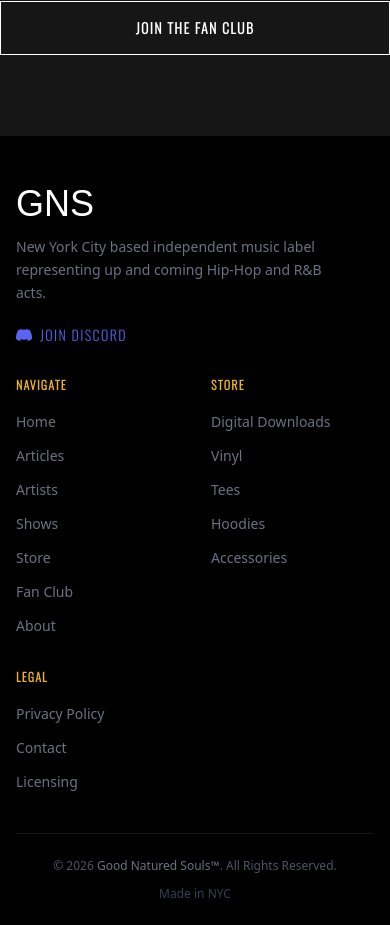
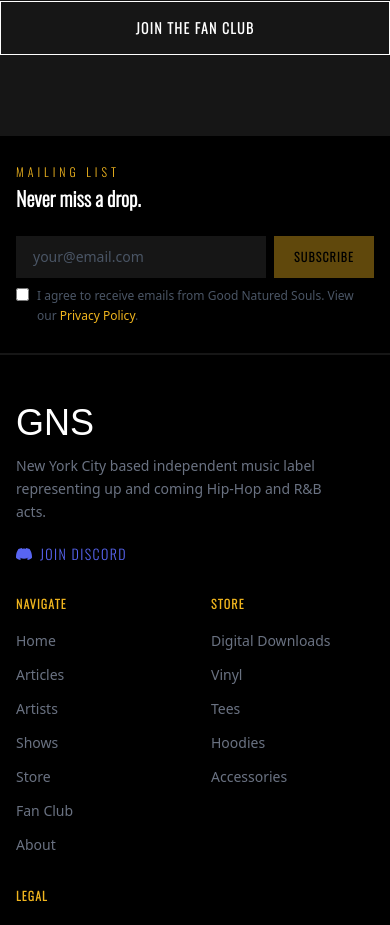
Before and after one commit to EclecticCodes/good-natured-souls-main, a Next.js app: page /about in a window 390 px wide. Shown: the part 6320-7245 px from the top of the page. Built offline with nearby package versions, Linux system fonts and the light colour scheme; no server answers; a web font is replaced by a local one.

Commit message:
Add newsletter popup, footer strip, and compliance-ready mailing list API

```diff
--- a/app/Components/Footer.tsx
+++ b/app/Components/Footer.tsx
@@ -1,5 +1,6 @@
 "use client";
 import { usePathname } from "next/navigation";
+import NewsletterStrip from "./NewsletterStrip";
 
 const footerLinks = [
   {
@@ -39,6 +40,8 @@
   if (pathname.startsWith("/admin")) return null;
 
   return (
+    <>
+    <NewsletterStrip />
     <footer className="bg-primary border-t border-secondaryInteraction pt-12 pb-6">
       <div className="max-w-screen-xl mx-auto px-4">
 
@@ -97,6 +100,7 @@
         </div>
       </div>
     </footer>
+    </>
   );
 };
 
--- /dev/null
+++ b/app/Components/NewsletterPopup.tsx
@@ -0,0 +1,133 @@
+"use client";
+import { useEffect, useState } from "react";
+import { motion, AnimatePresence } from "framer-motion";
+
+const STORAGE_KEY = "gns_newsletter_dismissed";
+const DISMISS_DAYS = 7;
+
+const NewsletterPopup = () => {
+  const [visible, setVisible] = useState(false);
+  const [email, setEmail] = useState("");
+  const [consent, setConsent] = useState(false);
+  const [status, setStatus] = useState<"idle" | "loading" | "success" | "error">("idle");
+
+  useEffect(() => {
+    const dismissed = localStorage.getItem(STORAGE_KEY);
+    if (dismissed) {
+      const dismissedAt = new Date(dismissed);
+      const daysSince = (Date.now() - dismissedAt.getTime()) / (1000 * 60 * 60 * 24);
+      if (daysSince < DISMISS_DAYS) return;
+    }
+    const timer = setTimeout(() => setVisible(true), 4000);
+    return () => clearTimeout(timer);
+  }, []);
+
+  const dismiss = () => {
+    localStorage.setItem(STORAGE_KEY, new Date().toISOString());
+    setVisible(false);
+  };
+
+  const handleSubmit = async () => {
+    if (!email || !email.includes("@") || !consent) return;
+    setStatus("loading");
+    try {
+      const res = await fetch("/api/mailing-list", {
+        method: "POST",
+        headers: { "Content-Type": "application/json" },
+        body: JSON.stringify({
+          email,
+          source: "popup",
+          consentGiven: true,
+          consentTimestamp: new Date().toISOString(),
+        }),
+      });
+      if (!res.ok) throw new Error("Failed");
+      setStatus("success");
+      setTimeout(() => {
+        localStorage.setItem(STORAGE_KEY, new Date().toISOString());
+        setVisible(false);
+      }, 3000);
+    } catch {
+      setStatus("error");
+    }
+  };
+
+  return (
+    <AnimatePresence>
+      {visible && (
+        <>
+          <motion.div
+            initial={{ opacity: 0 }}
+            animate={{ opacity: 1 }}
+            exit={{ opacity: 0 }}
+            className="fixed inset-0 bg-black/60 z-50 backdrop-blur-sm"
+            onClick={dismiss}
+          />
+          <motion.div
+            initial={{ opacity: 0, y: 40, scale: 0.97 }}
+            animate={{ opacity: 1, y: 0, scale: 1 }}
+            exit={{ opacity: 0, y: 20, scale: 0.97 }}
+            transition={{ duration: 0.4, ease: [0.25, 0.46, 0.45, 0.94] }}
+            className="fixed bottom-8 left-1/2 -translate-x-1/2 z-50 w-[92vw] max-w-md"
+          >
+            <div className="bg-primary border border-secondaryInteraction border-t-2 border-t-accent rounded-sm overflow-hidden">
+              <div className="p-7">
+                <div className="flex justify-between items-start mb-4">
+                  <div>
+                    <p className="font-oswald text-xs tracking-[4px] text-accent uppercase mb-1">Good Natured Souls</p>
+                    <h2 className="font-oswald text-2xl font-bold text-white">Stay in the loop.</h2>
+                  </div>
+                  <button onClick={dismiss} className="text-gray-600 hover:text-white transition-colors text-lg leading-none mt-1">✕</button>
+                </div>
+                <p className="text-sm text-gray-500 mb-5 leading-relaxed">New releases, upcoming shows, and exclusive drops — straight to your inbox. No spam, ever.</p>
+
+                {status === "success" ? (
+                  <div className="text-center py-4">
+                    <p className="font-oswald text-accent text-lg tracking-widest">YOU'RE ON THE LIST</p>
+                    <p className="text-gray-500 text-sm mt-1">Check your inbox for a confirmation email.</p>
+                  </div>
+                ) : (
+                  <>
+                    <div className="flex gap-2 mb-3">
+                      <input
+                        type="email"
+                        value={email}
+                        onChange={(e) => setEmail(e.target.value)}
+                        placeholder="your@email.com"
+                        className="flex-1 bg-secondaryInteraction border border-secondaryInteraction text-white px-4 py-2.5 text-sm focus:outline-none focus:border-accent transition-colors placeholder-gray-600"
+                        onKeyDown={(e) => e.key === "Enter" && handleSubmit()}
+                      />
+                      <button
+                        onClick={handleSubmit}
+                        disabled={status === "loading" || !consent}
+                        className="bg-accent text-primary font-oswald font-bold text-xs px-5 tracking-widest hover:bg-accentInteraction transition-colors disabled:opacity-40"
+                      >
+                        {status === "loading" ? "..." : "JOIN"}
+                      </button>
+                    </div>
+                    <label className="flex items-start gap-2 cursor-pointer mb-3">
+                      <input
+                        type="checkbox"
+                        checked={consent}
+                        onChange={(e) => setConsent(e.target.checked)}
+                        className="mt-0.5 accent-yellow-400"
+                      />
+                      <span className="text-xs text-gray-600 leading-relaxed">
+                        I agree to receive emails from Good Natured Souls. I can unsubscribe at any time. View our{" "}
+                        <a href="/privacy" className="text-accent hover:underline">Privacy Policy</a>.
+                      </span>
+                    </label>
+                    {status === "error" && <p className="text-red-500 text-xs">Something went wrong. Please try again.</p>}
+                    <p className="text-xs text-gray-700 text-center">Unsubscribe anytime · No spam</p>
+                  </>
+                )}
+              </div>
+            </div>
+          </motion.div>
+        </>
+      )}
+    </AnimatePresence>
+  );
+};
+
+export default NewsletterPopup;
--- /dev/null
+++ b/app/Components/NewsletterStrip.tsx
@@ -0,0 +1,80 @@
+"use client";
+import { useState } from "react";
+
+const NewsletterStrip = () => {
+  const [email, setEmail] = useState("");
+  const [consent, setConsent] = useState(false);
+  const [status, setStatus] = useState<"idle" | "loading" | "success" | "error">("idle");
+
+  const handleSubmit = async () => {
+    if (!email || !email.includes("@") || !consent) return;
+    setStatus("loading");
+    try {
+      const res = await fetch("/api/mailing-list", {
+        method: "POST",
+        headers: { "Content-Type": "application/json" },
+        body: JSON.stringify({
+          email,
+          source: "footer",
+          consentGiven: true,
+          consentTimestamp: new Date().toISOString(),
+        }),
+      });
+      if (!res.ok) throw new Error("Failed");
+      setStatus("success");
+      setEmail("");
+      setConsent(false);
+    } catch {
+      setStatus("error");
+    }
+  };
+
+  return (
+    <div className="border-t border-b border-secondaryInteraction bg-primary py-7 px-4">
+      <div className="max-w-screen-xl mx-auto flex flex-col md:flex-row items-start md:items-center justify-between gap-6">
+        <div className="shrink-0">
+          <p className="font-oswald text-xs tracking-[4px] text-accent uppercase mb-1">Mailing List</p>
+          <p className="font-oswald text-xl font-bold text-white">Never miss a drop.</p>
+        </div>
+        {status === "success" ? (
+          <p className="font-oswald text-accent tracking-widest text-sm">YOU'RE ON THE LIST ✦</p>
+        ) : (
+          <div className="flex flex-col gap-2 flex-1 max-w-md w-full">
+            <div className="flex gap-2">
+              <input
+                type="email"
+                value={email}
+                onChange={(e) => setEmail(e.target.value)}
+                placeholder="your@email.com"
+                className="flex-1 bg-secondaryInteraction border border-secondaryInteraction text-white px-4 py-2.5 text-sm focus:outline-none focus:border-accent transition-colors placeholder-gray-600"
+                onKeyDown={(e) => e.key === "Enter" && handleSubmit()}
+              />
+              <button
+                onClick={handleSubmit}
+                disabled={status === "loading" || !consent}
+                className="bg-accent text-primary font-oswald font-bold text-xs px-5 py-2.5 tracking-widest hover:bg-accentInteraction transition-colors disabled:opacity-40 whitespace-nowrap"
+              >
+                {status === "loading" ? "..." : "SUBSCRIBE"}
+              </button>
+            </div>
+            <label className="flex items-start gap-2 cursor-pointer">
+              <input
+                type="checkbox"
+                checked={consent}
+                onChange={(e) => setConsent(e.target.checked)}
+                className="mt-0.5 accent-yellow-400"
+              />
+              <span className="text-xs text-gray-600 leading-relaxed">
+                I agree to receive emails from Good Natured Souls. View our{" "}
+                <a href="/privacy" className="text-accent hover:underline">Privacy Policy</a>.
+              </span>
+            </label>
+            {status === "error" && <p className="text-red-500 text-xs">Something went wrong. Please try again.</p>}
+          </div>
+        )}
+      </div>
+    </div>
+  );
+};
+
+export default NewsletterStrip;
--- a/app/page.tsx
+++ b/app/page.tsx
@@ -10,6 +10,7 @@
 import ParallaxSection from "./Components/ParallaxSection";
 import { PageWrapper } from "./Components/PageWrapper";
 import Marquee from "./marquee";
+import NewsletterPopup from "./Components/NewsletterPopup";
 import React from "react";
 
 export const metadata: Metadata = {
@@ -123,6 +124,7 @@
 
   return (
     <main>
+      <NewsletterPopup />
       <PageWrapper>
         {dedupedSections.map((section, i) => (
           <div key={section.key}>
```
